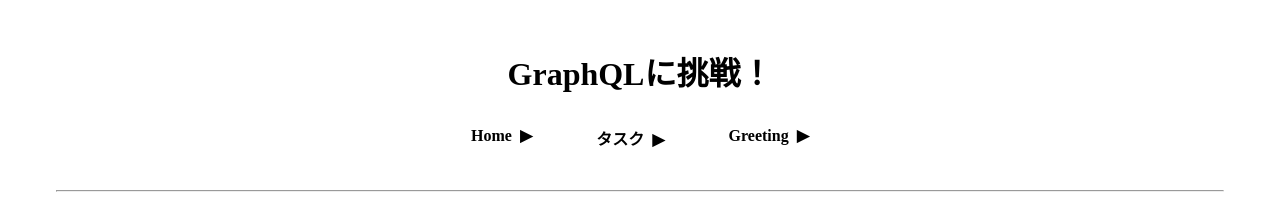
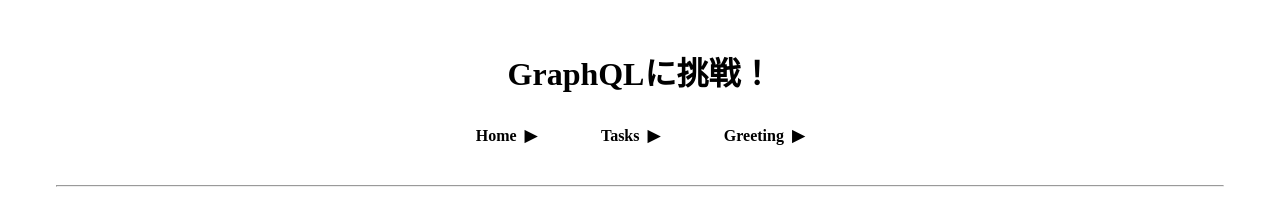
Before and after one commit to azufb/react-express-app, a React (Create React App) app: page / in a window 1280 px wide. Shown: the top 217 px of the page. Built offline with nearby package versions, Linux system fonts and the light colour scheme.

Commit message:
ナビゲーション修正

```diff
--- a/src/Router.tsx
+++ b/src/Router.tsx
@@ -17,7 +17,7 @@
         </div>
         <div css={navigation}>
           <span>
-            <Link to='/Tasks'>タスク</Link>
+            <Link to='/Tasks'>Tasks</Link>
           </span>
         </div>
         <div css={navigation}>
```
